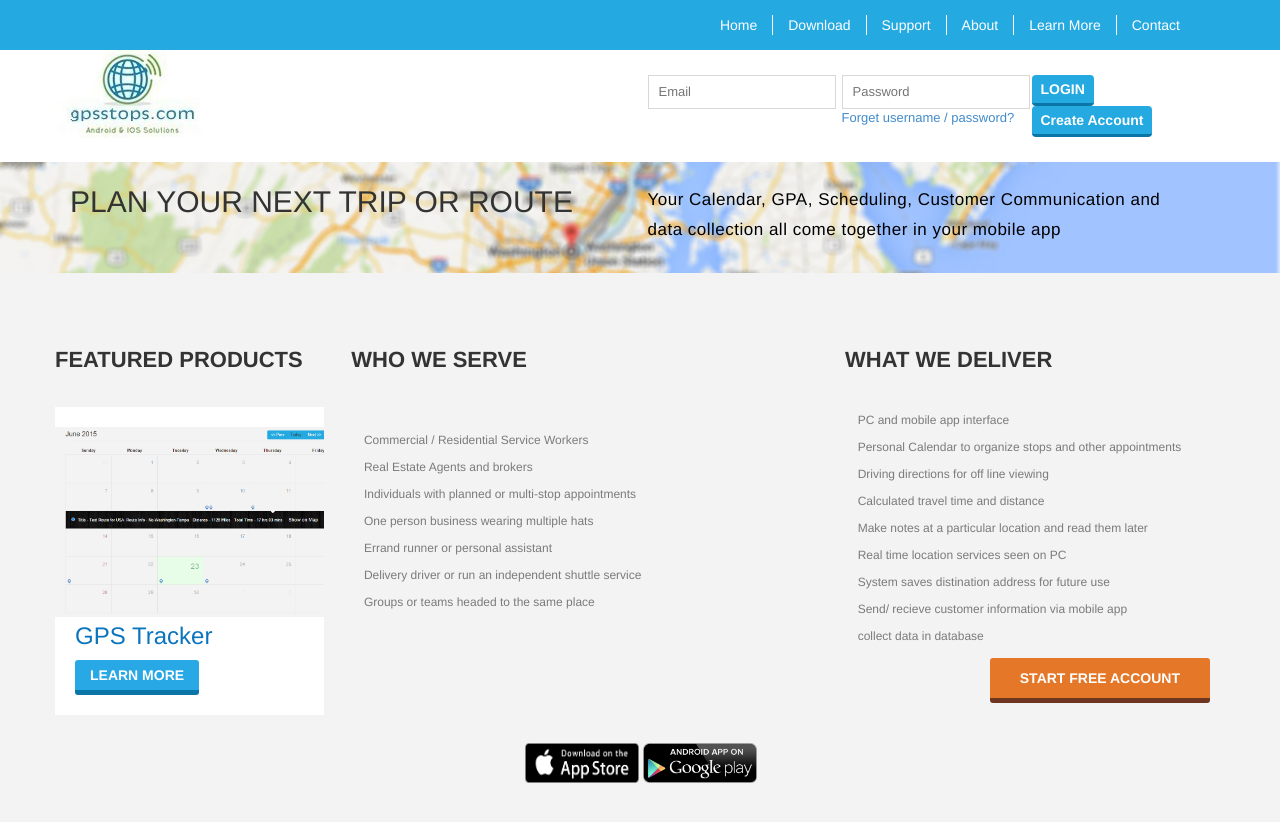
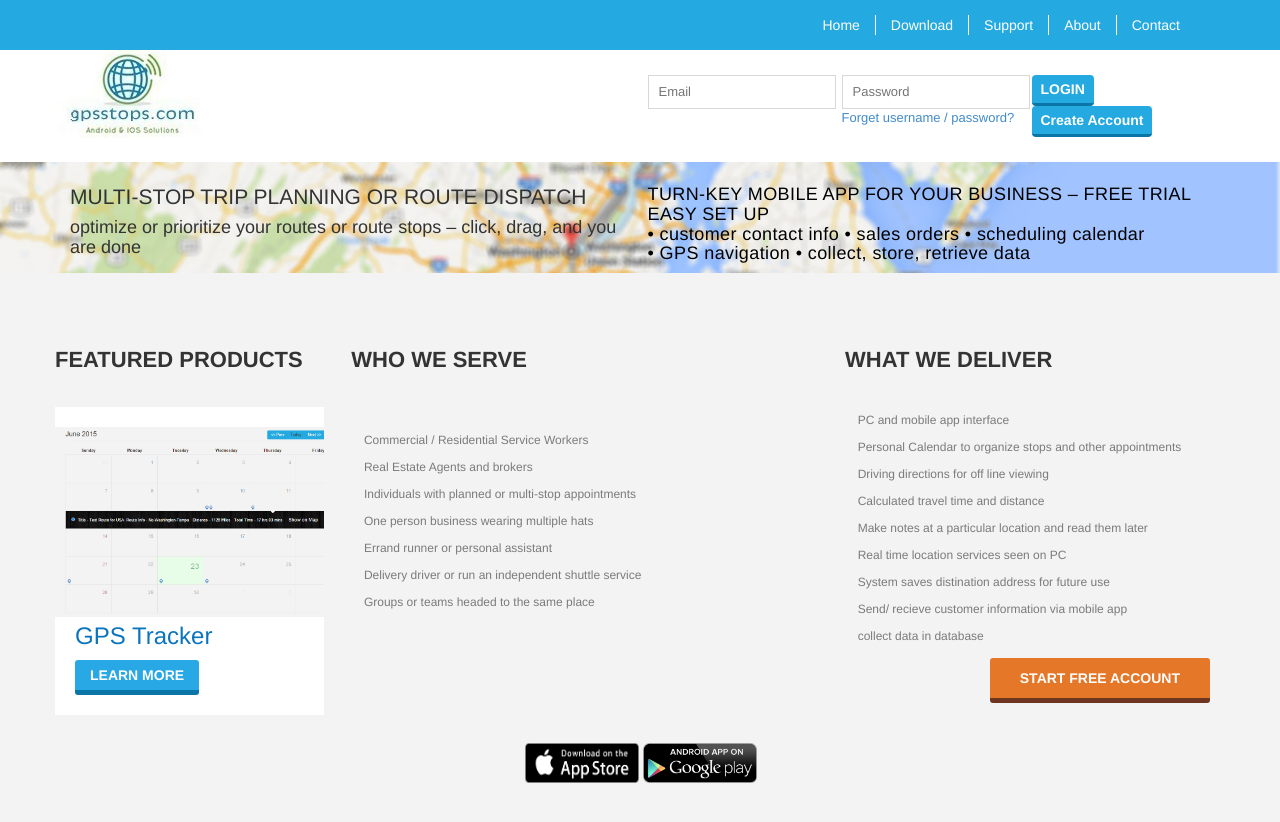
Before and after one commit to PythonScorpions/gpsstops, a Django app: page / in a window 1280 px wide. Shown: the top 822 px of the page. Run offline with Django 3.2, Linux system fonts and the light colour scheme; some libraries are stand-ins or nearby versions; some web fonts are replaced.

Commit message:
learn more link and header change

```diff
--- a/templates/base.html
+++ b/templates/base.html
@@ -52,7 +52,6 @@
                                     <li><a href="/download/">Download</a> </li>
                                     <li><a href="/support/">Support</a> </li>
                                     <li><a href="/about_us/">About</a></li>
-                                    <li><a href="/learn_more/">Learn More</a></li>
                                     {% if user.is_authenticated %}
                                         <li><a href="{% url 'calender_prime' %}">Calender</a></li>
                                         <li><a href="/maps/routes">Created routes</a><li>
--- a/templates/index.html
+++ b/templates/index.html
@@ -9,10 +9,12 @@
   <div class="container">
     <div class="row">
       <div class="col-lg-12">
-      <div class="col-lg-6 col-md-6 col-sm-6"><h2>PLAN YOUR NEXT TRIP OR ROUTE</h2></div>
-            <div class="col-lg-6 col-md-6 col-sm-6"><h5 style="color: #000000">
-            Your Calendar, GPA, Scheduling, Customer Communication and data collection all come together in your mobile app
-            </h5></div>
+      <div class="col-lg-6 col-md-6 col-sm-6"><h3 style="font-size: 21px;">MULTI-STOP TRIP PLANNING OR ROUTE DISPATCH</h3>
+      <h4 style="padding-top: 10px;">optimize or prioritize your routes or route stops – click, drag, and you are done</h4></div>
+            <div class="col-lg-6 col-md-6 col-sm-6"><h4 style="letter-spacing:0.4px; color: #000000; padding-bottom: 5px;">
+            TURN-KEY MOBILE APP FOR YOUR BUSINESS – FREE TRIAL EASY SET UP<br>• customer contact info  • sales orders • scheduling calendar<br> • GPS navigation  • collect, store, retrieve
+data
+            </h4></div>
       </div>
     </div>
   </div>
@@ -36,7 +38,7 @@
        </ul>
     </div>
           <h3>GPS Tracker</h3>
-          <span><a href="#">learn more</a></span> </div>
+          <span><a href="/learn_more">learn more</a></span> </div>
       </div>
       <div class="col-lg-4 col-md-4 col-sm-4 col-xs-12">
         <h2 class="hadding">Who we Serve</h2>
@@ -70,9 +72,15 @@
 
           </ul>
           <strong style="margin-top: 8px;">
-              <a href="#" style="background: #E57728 none repeat scroll 0 0;
-              border-bottom: 5px solid #6E3521;">start free account</a></strong> </div>
-      </div>
+              {% if user.is_authenticated and user.is_active and user.user_profiles.admin_status == "enable"%}
+              <a href="javascript:void(0);" style="background: #E57728 none repeat scroll 0 0;
+              border-bottom: 5px solid #6E3521; pointer-events: none;">start free account</a>
+          {% else %}
+                  <a href="/signup" style="background: #E57728 none repeat scroll 0 0;
+              border-bottom: 5px solid #6E3521;">start free account</a>
+              {% endif %}
+        </strong> </div>
+        </div>
     </div>
       <br>
       <div style="margin-left: 455px;"><a target="_blank" href="https://itunes.apple.com/in/genre/ios/id36?mt=8"><img style="width: 114px; height: 40px;" src="{{ STATIC_URL }}images/android.png"></a>
```
